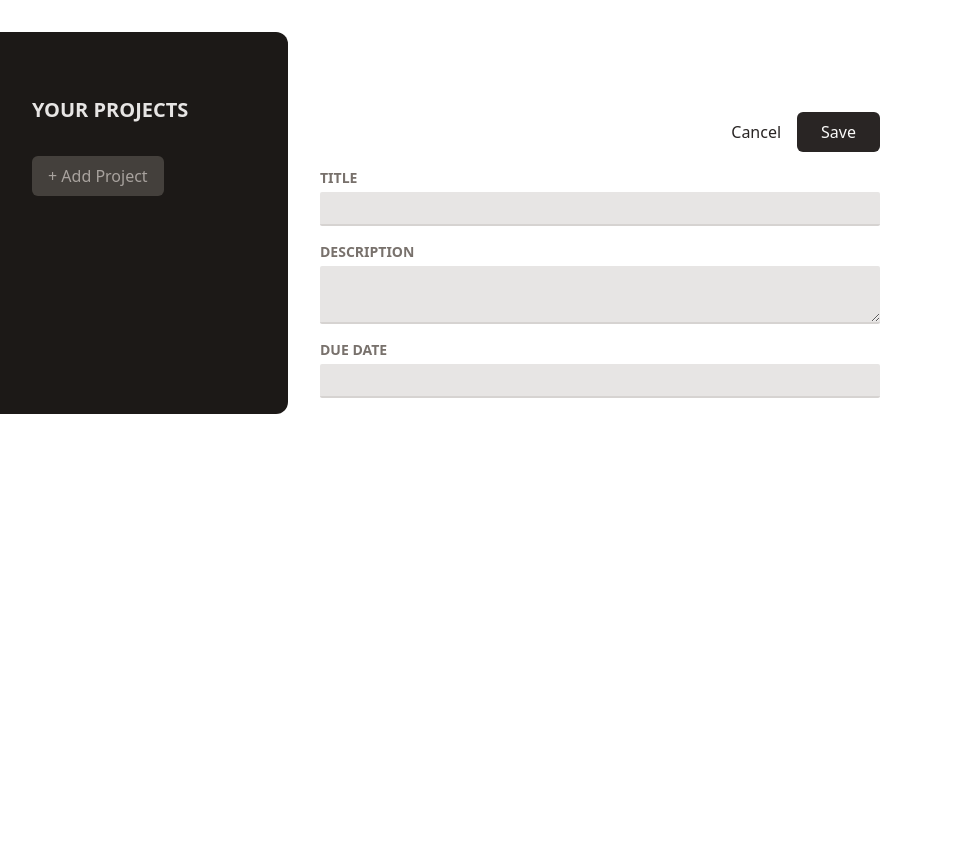
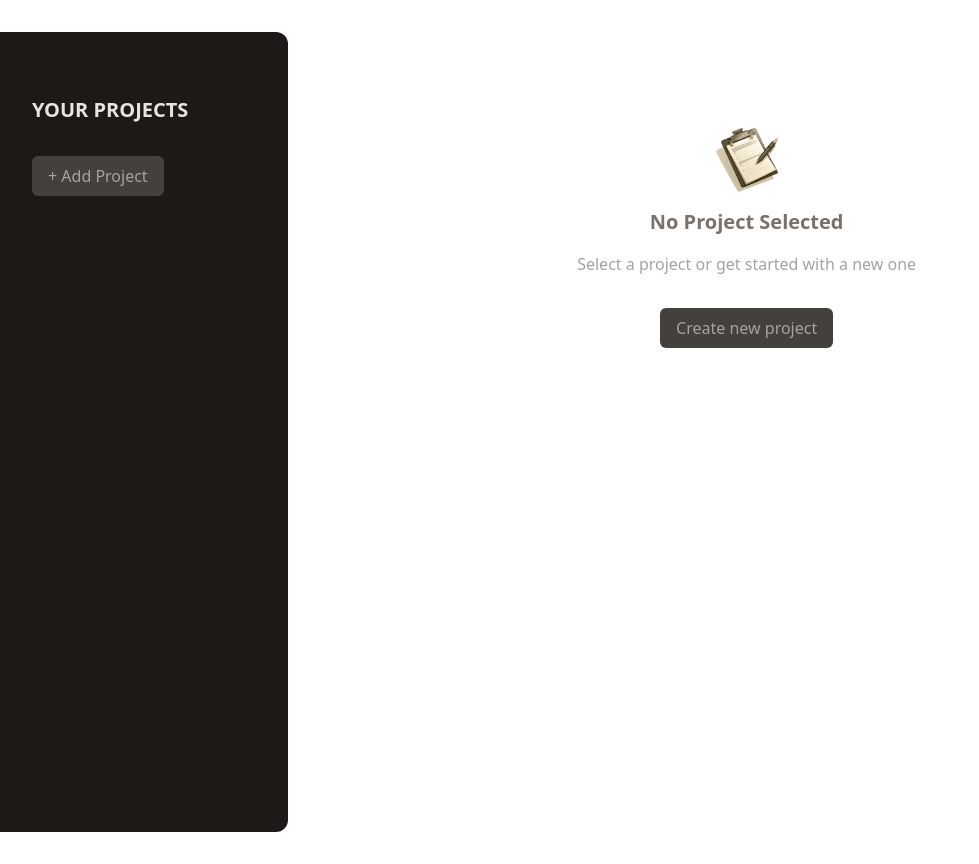
Before and after one commit to BabakAlikahi/todo-list, a React (Vite) app: page / in a window 1280 px wide. Shown: the whole page, without its empty margins (0-979 px from the left). Before the commit the page ends 800 px from the top, so only its background shows below. Built offline with nearby package versions, Linux system fonts and the light colour scheme.

Commit message:
add no-project component and put condition for check have project ot not

```diff
--- a/src/App.jsx
+++ b/src/App.jsx
@@ -1,11 +1,36 @@
+import { useState } from "react";
+
 import NewProject from "./components/NewProject";
 import ProjectSideBar from "./components/ProjectSideBar";
+import NoProjectSelected from "./components/NoProjectSelected";
 
 function App() {
+  const [projectsState, setProjectState] = useState({
+    selectedProjectId: undefined,
+    projects: [],
+  });
+
+  function handelStartAddProject() {
+    setProjectState((prevState) => {
+      return {
+        ...prevState,
+        selectedProjectId: null,
+      };
+    });
+  }
+
+  let content;
+
+  if (projectsState.selectedProjectId === null) {
+    content = <NewProject />;
+  } else if (projectsState.selectedProjectId === undefined) {
+    content = <NoProjectSelected onStartAddProject={handelStartAddProject} />;
+  }
+
   return (
-    <main className="my-8 flex h-full gap-8">
-      <ProjectSideBar />
-      <NewProject />
+    <main className="my-8 flex h-screen gap-8">
+      <ProjectSideBar onStartAddProject={handelStartAddProject} />
+      {content}
     </main>
   );
 }
--- /dev/null
+++ b/src/components/Button.jsx
@@ -0,0 +1,10 @@
+export default function Button({ children, ...props }) {
+  return (
+    <button
+      className="rounded-md bg-stone-700 px-4 py-2 text-xs text-stone-400 hover:bg-stone-600 hover:text-stone-100 md:text-base"
+      {...props}
+    >
+      {children}
+    </button>
+  );
+}
--- /dev/null
+++ b/src/components/NoProjectSelected.jsx
@@ -0,0 +1,23 @@
+import Button from "./Button.jsx";
+import noProjectImage from "../assets/no-projects.png";
+
+export default function NoProjectSelected({ onStartAddProject }) {
+  return (
+    <div className="mt-24 w-2/3 text-center">
+      <img
+        src={noProjectImage}
+        alt="An empty task list"
+        className="mx-auto h-16 w-16 object-contain"
+      />
+      <h2 className="my-4 text-xl font-bold text-stone-500">
+        No Project Selected
+      </h2>
+      <p className="mb-4 text-stone-400">
+        Select a project or get started with a new one
+      </p>
+      <p className="mt-8">
+        <Button onClick={onStartAddProject}>Create new project</Button>
+      </p>
+    </div>
+  );
+}
--- a/src/components/ProjectSideBar.jsx
+++ b/src/components/ProjectSideBar.jsx
@@ -1,15 +1,14 @@
 import React from "react";
+import Button from "./Button";
 
-const ProjectSideBar = () => {
+const ProjectSideBar = ({ onStartAddProject }) => {
   return (
-    <aside className="w-1/3 rounded-r-xl bg-stone-900 px-8 py-16 text-stone-50 md:w-72">
+    <aside className="w-1/3 rounded-r-xl bg-stone-900 px-8 py-16 text-stone-50 md:w-72 h-full">
       <h2 className="mb-8 font-bold uppercase text-stone-200 md:text-xl">
         your projects
       </h2>
       <div>
-        <button className="rounded-md bg-stone-700 px-4 py-2 text-xs text-stone-400 hover:bg-stone-600 hover:text-stone-100 md:text-base">
-          + Add Project
-        </button>
+        <Button onClick={onStartAddProject}>+ Add Project</Button>
       </div>
       <ul></ul>
     </aside>
```
Also changed, not shown: src/assets/no-projects.png (added).
